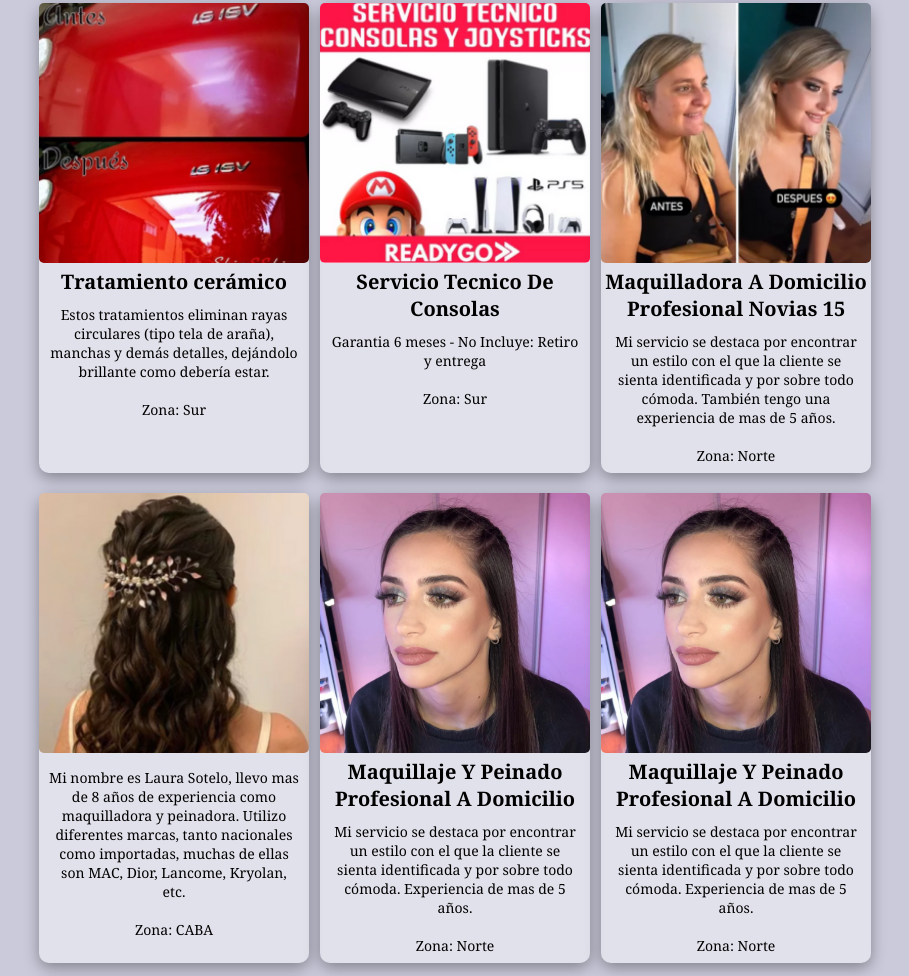
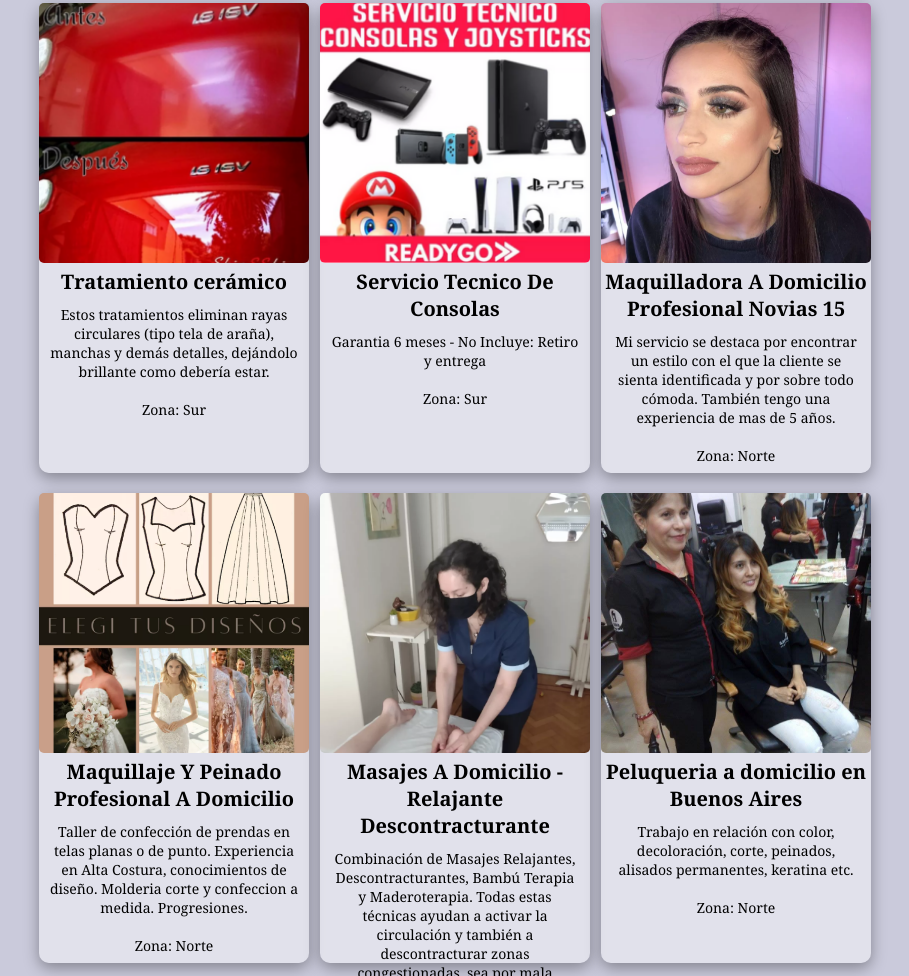
Before and after one commit to melrz/EmpleAR, a plain HTML site: page index.html in a window 1280 px wide. Shown: the part 1824-2800 px from the top of the page, without its empty margins (166-1075 px from the left). Drawn offline with Linux system fonts and the light colour scheme.

Commit message:
Add files via upload

```diff
--- a/index.html
+++ b/index.html
@@ -79,11 +79,10 @@
       <!-- Producto 1 -->
       <div class="producto" id="producto1" data-categoria="reformas" data-zona="caba">
         <img src="img/plomero.jpg" alt="Plomero" />
-        <h2>Plomero</h2>
+        <h2>Plomero Instalaciones Sanitarias Y Gas</h2>
         <div class="description">
-          <p> Profesional especializado en instalación y reparación de sistemas de cañerías y desagües domiciliarios.
-          <br><br>
-          Horario: Lunes a Viernes (9 AM - 6 PM) <br>
+          <p> Oficial plomero, plomeria de obra, reparaciones domiciliarias, instalaciones sanitarias, refacciones, artefactos sanitarios, instalaciones de gas, cocinas, termotanques, tiro balanceado, bombas, presupuestos sin cargo.
+          <br>
           Zona: CABA
           </p>
         </div>
@@ -91,14 +90,14 @@
 
 
       <!-- Producto 2 -->
-      <div class="producto" id="producto2" data-categoria="reformas" data-zona="zona-oeste">
-        <img src="img/gasista.jpg" alt="Gasista"/>
-        <h2>Gasista</h2>
+      <div class="producto" id="producto2" data-categoria="reformas" data-zona="caba">
+        <img src="img/cerrajero.png" alt="Gasista"/>
+        <h2>Cerrajero 24 Horas Cerrajero Blindex-blindadas</h2>
         <div class="description">
-          <p> Profesional especializado en instalación y reparación de sistemas de cañerías y desagües domiciliarios.
+          <p> Cambios de cerradura, extraccion de llave rota, apertura con ganzuas.
+            cerraduras automaticas cierra sola. Puertas pentagono, cepeda, rinoh, fitchet, panzer, multilock, electronicas.
           <br><br>
-          Horario: Lunes a Miércoles (9 AM - 14 PM) <br>
-          Zona: Oeste
+          Zona: CABA
           </p>
         </div>
       </div>
@@ -221,7 +220,8 @@
 
     <!-- Producto 12 -->
     <div class="producto" id="producto12" data-categoria="belleza" data-zona="zona-norte">
-      <img src="img/maquilladora.png" alt="Servicio técnico" />
+      <a href="descripcion.html">
+      <img src="img/maqui1.png" alt="Maquillaje" /></a>
       <h2>Maquilladora A Domicilio Profesional Novias 15</h2>
       <div class="description">
         <p>Mi servicio se destaca por encontrar un estilo con el que la cliente se sienta identificada y por sobre todo cómoda. También tengo una experiencia de mas de 5 años.
@@ -231,26 +231,13 @@
       </div>
     </div>
 
+
     <!-- Producto 13 -->
-    <div class="producto" id="producto13" data-categoria="belleza" data-zona="caba">
-      <img src="img/maquillaprofe.png" alt="Maquillaje Profesional" />
-      <h2></h2>
-      <div class="description">
-        <p> Mi nombre es Laura Sotelo, llevo mas de 8 años de experiencia como maquilladora y peinadora. Utilizo diferentes marcas, tanto nacionales como importadas, muchas de ellas son MAC, Dior, Lancome, Kryolan, etc.
-        <br><br>
-        Zona: CABA
-        </p>
-      </div>
-    </div>
-
-
-    <!-- Producto 14 -->
-    <div class="producto" id="producto14" data-categoria="belleza" data-zona="zona-norte">
-       <a href="descripcion.html">
-      <img src="img/maqui1.png" alt="Maquillaje Profesional" />
+    <div class="producto" id="producto13" data-categoria="belleza" data-zona="zona-norte">
+      <img src="img/modista.png" alt="Modista" />
       <h2>Maquillaje Y Peinado Profesional A Domicilio</h2>
       <div class="description">
-        <p> Mi servicio se destaca por encontrar un estilo con el que la cliente se sienta identificada y por sobre todo cómoda. Experiencia de mas de 5 años.
+        <p> Taller de confección de prendas en telas planas o de punto. Experiencia en Alta Costura, conocimientos de diseño. Molderia corte y confeccion a medida. Progresiones.
         <br><br>
         Zona: Norte
         </p>
@@ -259,24 +246,22 @@
 
     <!-- Producto 14 -->
     <div class="producto" id="producto14" data-categoria="belleza" data-zona="zona-norte">
-      <a href="descripcion.html">
-     <img src="img/maqui1.png" alt="Maquillaje Profesional" />
-     <h2>Maquillaje Y Peinado Profesional A Domicilio</h2>
+     <img src="img/masaje.png" alt="Masajista" />
+     <h2>Masajes A Domicilio - Relajante Descontracturante</h2>
      <div class="description">
-       <p> Mi servicio se destaca por encontrar un estilo con el que la cliente se sienta identificada y por sobre todo cómoda. Experiencia de mas de 5 años.
+       <p> Combinación de Masajes Relajantes, Descontracturantes, Bambú Terapia y Maderoterapia. Todas estas técnicas ayudan a activar la circulación y también a descontracturar zonas congestionadas, sea por mala postura, tensión y/o estrés.
        <br><br>
        Zona: Norte
        </p>
      </div>
    </div>
 
-   <!-- Producto 14 -->
-   <div class="producto" id="producto14" data-categoria="belleza" data-zona="zona-norte">
-    <a href="descripcion.html">
-   <img src="img/maqui1.png" alt="Maquillaje Profesional" />
-   <h2>Maquillaje Y Peinado Profesional A Domicilio</h2>
+   <!-- Producto 15 -->
+   <div class="producto" id="producto15" data-categoria="belleza" data-zona="zona-norte">
+   <img src="img/peluuu.jpg" alt="Peluquera" />
+   <h2>Peluqueria a domicilio en Buenos Aires</h2>
    <div class="description">
-     <p> Mi servicio se destaca por encontrar un estilo con el que la cliente se sienta identificada y por sobre todo cómoda. Experiencia de mas de 5 años.
+     <p> Trabajo en relación con color, decoloración, corte, peinados, alisados permanentes, keratina etc.
      <br><br>
      Zona: Norte
      </p>
```
Also changed, not shown: img/cerrajero.png (added), img/masaje.png (added), img/modista.png (added), img/peluuu.jpg (added).
